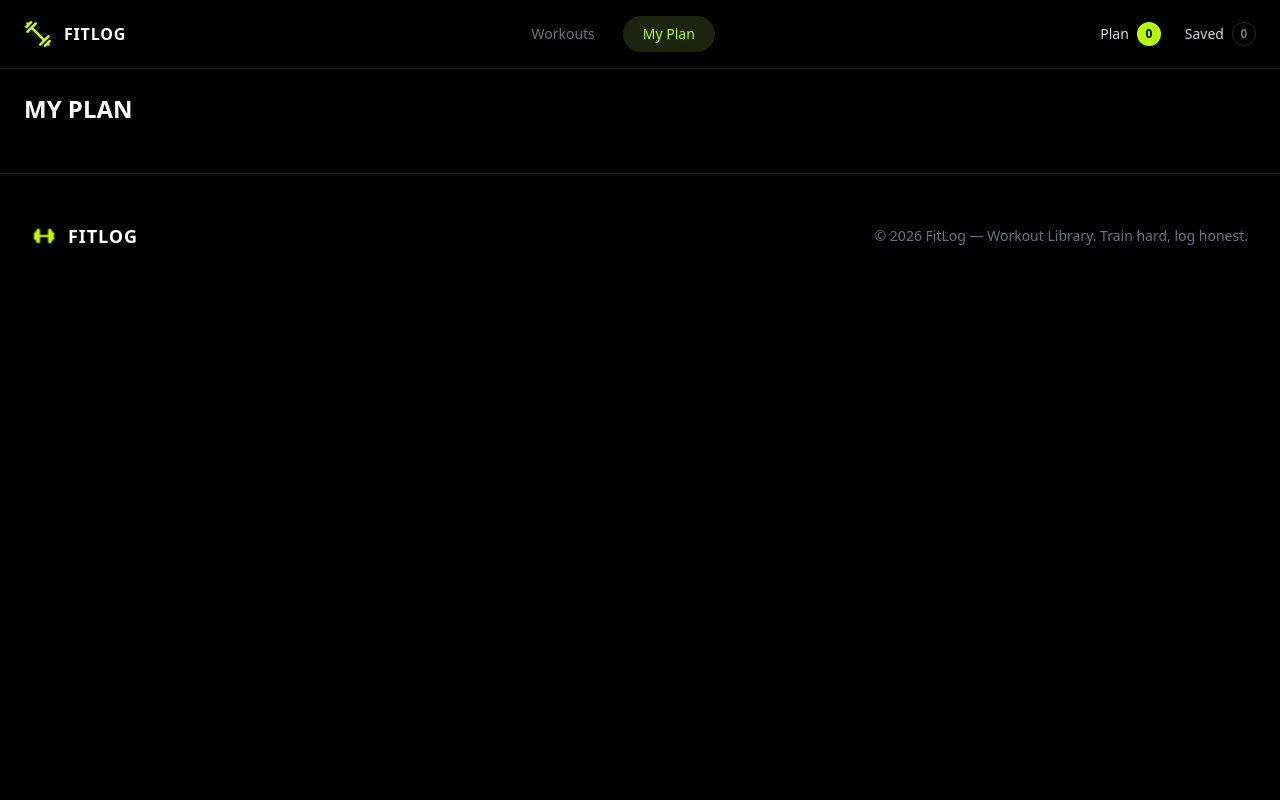
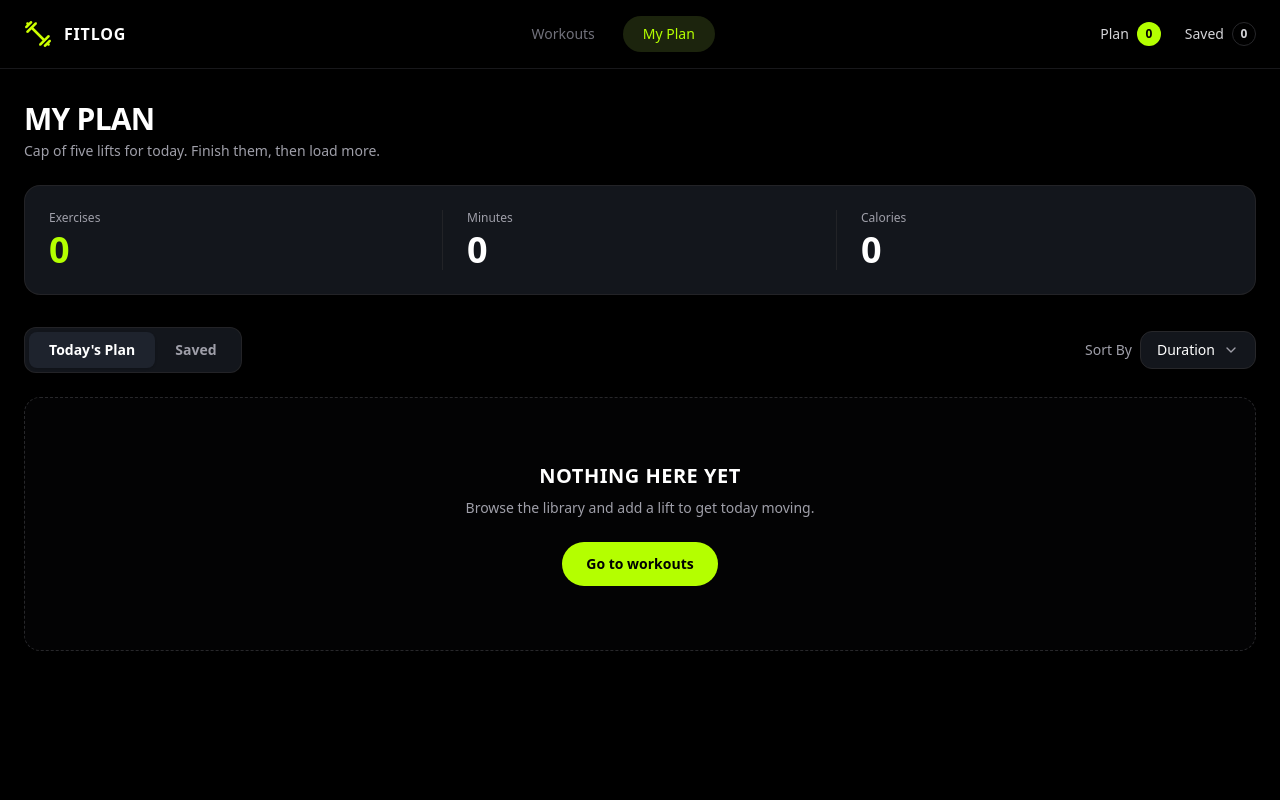
Before and after one commit to zayedazmanrohan496-cpu/nextjs, a Next.js app: page /plans in a window 1280 px wide. Shown: the top 800 px of the page. Built offline with nearby package versions, Linux system fonts and the light colour scheme.

Commit message:
my plan page with context api

```diff
--- a/package.json
+++ b/package.json
@@ -9,6 +9,7 @@
     "lint": "eslint"
   },
   "dependencies": {
+    "lucide-react": "^1.56.0",
     "next": "16.3.8",
     "react": "19.2.8",
     "react-dom": "19.2.8"
--- a/src/app/layout.tsx
+++ b/src/app/layout.tsx
@@ -3,6 +3,7 @@ import { Geist, Geist_Mono } from "next/font/google";
 import "./globals.css";
 import Navbar from "@/components/shared/Navbar";
 import Footer from "@/components/Footer";
+import { PlanProvider } from "@/context/PlanContext";
 
 const geistSans = Geist({
   variable: "--font-geist-sans",
@@ -19,7 +20,6 @@ export const metadata: Metadata = {
   description: "Generated by create next app",
 };
 
-// TypeScript type definition for RootLayout props
 interface RootLayoutProps {
   children: React.ReactNode;
 }
@@ -28,9 +28,11 @@ export default function RootLayout({ children }: RootLayoutProps) {
   return (
     <html lang="en" data-theme="dark">
       <body className={`${geistSans.variable} ${geistMono.variable} h-full min-h-full flex flex-col antialiased bg-black text-white`}>
-        <Navbar />
-        {children}
-        <Footer/>
+        <PlanProvider>
+          <Navbar />
+          {children}
+          <Footer />
+        </PlanProvider>
       </body>
     </html>
   );
--- a/src/app/plans/page.tsx
+++ b/src/app/plans/page.tsx
@@ -1,11 +1,186 @@
-import React from 'react';
+"use client";
+
+import React, { useState } from "react";
+import Image from "next/image";
+import Link from "next/link";
+import { Clock, Flame, Star, X, ChevronDown, Check } from "lucide-react";
+import { usePlan } from "@/context/PlanContext";
 
 const PlansPage = () => {
-    return (
-        <div className="p-6">
-            <h2 className='text-white text-2xl font-bold mb-6'>MY PLAN</h2>
+  const { todaysPlan, savedPlan, removeFromPlan, removeFromSaved } = usePlan();
+  const [activeTab, setActiveTab] = useState<"today" | "saved">("today");
+  const [completedIds, setCompletedIds] = useState<number[]>([]);
+
+  const currentList = activeTab === "today" ? todaysPlan : savedPlan;
+
+  const totalExercises = currentList.length;
+  const totalMinutes = currentList.reduce((acc, item) => acc + item.duration, 0);
+  const totalCalories = currentList.reduce((acc, item) => acc + item.caloriesBurned, 0);
+
+  const toggleComplete = (id: number) => {
+    setCompletedIds((prev) =>
+      prev.includes(id) ? prev.filter((itemId) => itemId !== id) : [...prev, id]
+    );
+  };
+
+  const handleRemove = (id: number) => {
+    if (activeTab === "today") {
+      removeFromPlan(id);
+    } else {
+      removeFromSaved(id);
+    }
+  };
+
+  return (
+    <div className="min-h-screen bg-black text-white py-8 px-6 w-full max-w-7xl mx-auto">
+      <div className="mb-6">
+        <h2 className="text-white text-3xl font-black uppercase tracking-tight">
+          MY PLAN
+        </h2>
+        <p className="text-zinc-400 text-sm mt-1">
+          Cap of five lifts for today. Finish them, then load more.
+        </p>
+      </div>
+
+      <div className="bg-[#13161c] border border-zinc-800/80 rounded-2xl p-6 mb-8 grid grid-cols-3 divide-x divide-zinc-800/80">
+        <div className="px-4 first:pl-0">
+          <p className="text-xs text-zinc-400 font-medium mb-1">Exercises</p>
+          <p className="text-4xl font-extrabold text-[#b4ff00]">{totalExercises}</p>
         </div>
-    );
+        <div className="px-6">
+          <p className="text-xs text-zinc-400 font-medium mb-1">Minutes</p>
+          <p className="text-4xl font-extrabold text-white">{totalMinutes}</p>
+        </div>
+        <div className="px-6">
+          <p className="text-xs text-zinc-400 font-medium mb-1">Calories</p>
+          <p className="text-4xl font-extrabold text-white">{totalCalories}</p>
+        </div>
+      </div>
+
+      <div className="flex items-center justify-between mb-6">
+        <div className="bg-[#13161c] p-1 rounded-xl border border-zinc-800/80 inline-flex">
+          <button
+            onClick={() => setActiveTab("today")}
+            className={`px-5 py-2 rounded-lg text-sm font-semibold transition-all ${
+              activeTab === "today"
+                ? "bg-[#1e232d] text-white shadow-sm"
+                : "text-zinc-400 hover:text-white"
+            }`}
+          >
+            Today's Plan
+          </button>
+          <button
+            onClick={() => setActiveTab("saved")}
+            className={`px-5 py-2 rounded-lg text-sm font-semibold transition-all ${
+              activeTab === "saved"
+                ? "bg-[#1e232d] text-white shadow-sm"
+                : "text-zinc-400 hover:text-white"
+            }`}
+          >
+            Saved
+          </button>
+        </div>
+
+        <div className="flex items-center gap-2 text-sm">
+          <span className="text-zinc-400 font-medium">Sort By</span>
+          <button className="bg-[#13161c] border border-zinc-800 text-white px-4 py-2 rounded-xl text-sm flex items-center gap-2">
+            <span>Duration</span>
+            <ChevronDown className="w-4 h-4 text-zinc-400" />
+          </button>
+        </div>
+      </div>
+
+      {currentList.length === 0 ? (
+        <div className="border border-dashed border-zinc-800 rounded-2xl p-16 flex flex-col items-center justify-center text-center my-4 bg-zinc-950/40">
+          <h3 className="text-xl font-black uppercase text-white tracking-wide mb-2">
+            NOTHING HERE YET
+          </h3>
+          <p className="text-sm text-zinc-400 mb-6">
+            Browse the library and add a lift to get today moving.
+          </p>
+          <Link
+            href="/"
+            className="bg-[#b4ff00] hover:bg-[#a0e600] text-black font-bold px-6 py-3 rounded-full text-sm transition-all"
+          >
+            Go to workouts
+          </Link>
+        </div>
+      ) : (
+        <div className="space-y-4">
+          {currentList.map((item) => {
+            const isCompleted = completedIds.includes(item.id);
+            return (
+              <div
+                key={item.id}
+                className="bg-[#13161c] border border-zinc-800/80 rounded-2xl p-4 flex items-center justify-between hover:border-zinc-700 transition-colors"
+              >
+                <div className="flex items-center gap-4">
+                  <div className="relative w-28 h-20 rounded-xl overflow-hidden bg-zinc-800 flex-shrink-0">
+                    <Image
+                      src={item.image}
+                      alt={item.name}
+                      fill
+                      className="object-cover"
+                    />
+                  </div>
+
+                  <div>
+                    <h4 className="font-extrabold text-white text-lg tracking-wide uppercase">
+                      {item.name}
+                    </h4>
+                    <p className="text-xs text-zinc-400 font-medium mb-3">
+                      {item.equipment}
+                    </p>
+                    <div className="flex items-center gap-4 text-xs font-semibold text-zinc-300">
+                      <div className="flex items-center gap-1">
+                        <Clock className="w-3.5 h-3.5 text-[#b4ff00]" />
+                        <span>{item.duration} min</span>
+                      </div>
+                      <div className="flex items-center gap-1">
+                        <Flame className="w-3.5 h-3.5 text-[#b4ff00]" />
+                        <span>{item.caloriesBurned} kcal</span>
+                      </div>
+                      <div className="flex items-center gap-1">
+                        <Star className="w-3.5 h-3.5 text-[#b4ff00] fill-[#b4ff00]" />
+                        <span>{item.rating}</span>
+                      </div>
+                    </div>
+                  </div>
+                </div>
+
+                <div className="flex items-center gap-3">
+                  <button className="px-4 py-2 bg-[#1c212b] hover:bg-[#252c39] border border-zinc-700/60 rounded-xl text-xs font-semibold text-zinc-200">
+                    View Details
+                  </button>
+
+                  {activeTab === "today" && (
+                    <button
+                      onClick={() => toggleComplete(item.id)}
+                      className={`px-4 py-2 rounded-xl text-xs font-bold flex items-center gap-1.5 transition-all ${
+                        isCompleted
+                          ? "bg-zinc-800 text-zinc-300"
+                          : "bg-[#b4ff00] hover:bg-[#a0e600] text-black"
+                      }`}
+                    >
+                      <Check className="w-4 h-4 stroke-[3]" />
+                      {isCompleted ? "Completed" : "Mark as Done"}
+                    </button>
+                  )}
+
+                  <button
+                    onClick={() => handleRemove(item.id)}
+                    className="p-2 text-zinc-500 hover:text-zinc-300 transition-colors"
+                  >
+                    <X className="w-5 h-5" />
+                  </button>
+                </div>
+              </div>
+            );
+          })}
+        </div>
+      )}
+    </div>
+  );
 };
 
 export default PlansPage;
--- a/src/components/shared/Navbar.tsx
+++ b/src/components/shared/Navbar.tsx
@@ -4,9 +4,11 @@ import Image from 'next/image';
 import Link from 'next/link';
 import { usePathname } from 'next/navigation';
 import Logo from '@/assets/logo.png';
+import { usePlan } from '@/context/PlanContext';
 
 const Navbar = () => {
     const pathname = usePathname();
+    const { todaysPlan, savedPlan } = usePlan();
 
     const isWorkoutsActive = pathname === '/';
     const isPlanActive = pathname === '/plans';
@@ -47,14 +49,14 @@ const Navbar = () => {
                     <div className="flex items-center gap-2">
                         <span className="text-zinc-300">Plan</span>
                         <span className="w-6 h-6 rounded-full bg-[#b4ff00] text-black font-bold flex items-center justify-center text-xs">
-                            0
+                            {todaysPlan.length}
                         </span>
                     </div>
 
                     <div className="flex items-center gap-2">
                         <span className="text-zinc-300">Saved</span>
-                        <span className="w-6 h-6 rounded-full border border-zinc-800 text-zinc-500 font-bold flex items-center justify-center text-xs">
-                            0
+                        <span className="w-6 h-6 rounded-full border border-zinc-800 text-zinc-300 font-bold flex items-center justify-center text-xs">
+                            {savedPlan.length}
                         </span>
                     </div>
                 </div>
--- /dev/null
+++ b/src/context/PlanContext.tsx
@@ -0,0 +1,69 @@
+"use client";
+
+import React, { createContext, useContext, useState, ReactNode } from "react";
+import { ICard } from "@/types/apps.types";
+
+interface PlanContextType {
+  todaysPlan: ICard[];
+  savedPlan: ICard[];
+  addToPlan: (card: ICard) => void;
+  addToSaved: (card: ICard) => void;
+  removeFromPlan: (id: number) => void;
+  removeFromSaved: (id: number) => void;
+  clearPlan: () => void;
+}
+
+export const PlanContext = createContext<PlanContextType | undefined>(undefined);
+
+export const PlanProvider = ({ children }: { children: ReactNode }) => {
+  const [todaysPlan, setTodaysPlan] = useState<ICard[]>([]);
+  const [savedPlan, setSavedPlan] = useState<ICard[]>([]);
+
+  const addToPlan = (card: ICard) => {
+    setTodaysPlan((prev) => {
+      if (prev.some((item) => item.id === card.id)) return prev;
+      return [...prev, card];
+    });
+  };
+
+  const addToSaved = (card: ICard) => {
+    setSavedPlan((prev) => {
+      if (prev.some((item) => item.id === card.id)) return prev;
+      return [...prev, card];
+    });
+  };
+
+  const removeFromPlan = (id: number) => {
+    setTodaysPlan((prev) => prev.filter((item) => item.id !== id));
+  };
+
+  const removeFromSaved = (id: number) => {
+    setSavedPlan((prev) => prev.filter((item) => item.id !== id));
+  };
+
+  const clearPlan = () => setTodaysPlan([]);
+
+  return (
+    <PlanContext.Provider
+      value={{
+        todaysPlan,
+        savedPlan,
+        addToPlan,
+        addToSaved,
+        removeFromPlan,
+        removeFromSaved,
+        clearPlan,
+      }}
+    >
+      {children}
+    </PlanContext.Provider>
+  );
+};
+
+export const usePlan = () => {
+  const context = useContext(PlanContext);
+  if (!context) {
+    throw new Error("usePlan must be used within a PlanProvider");
+  }
+  return context;
+};
```
Also changed, not shown: 1 other file (tests, documents, lock files or other folders).
